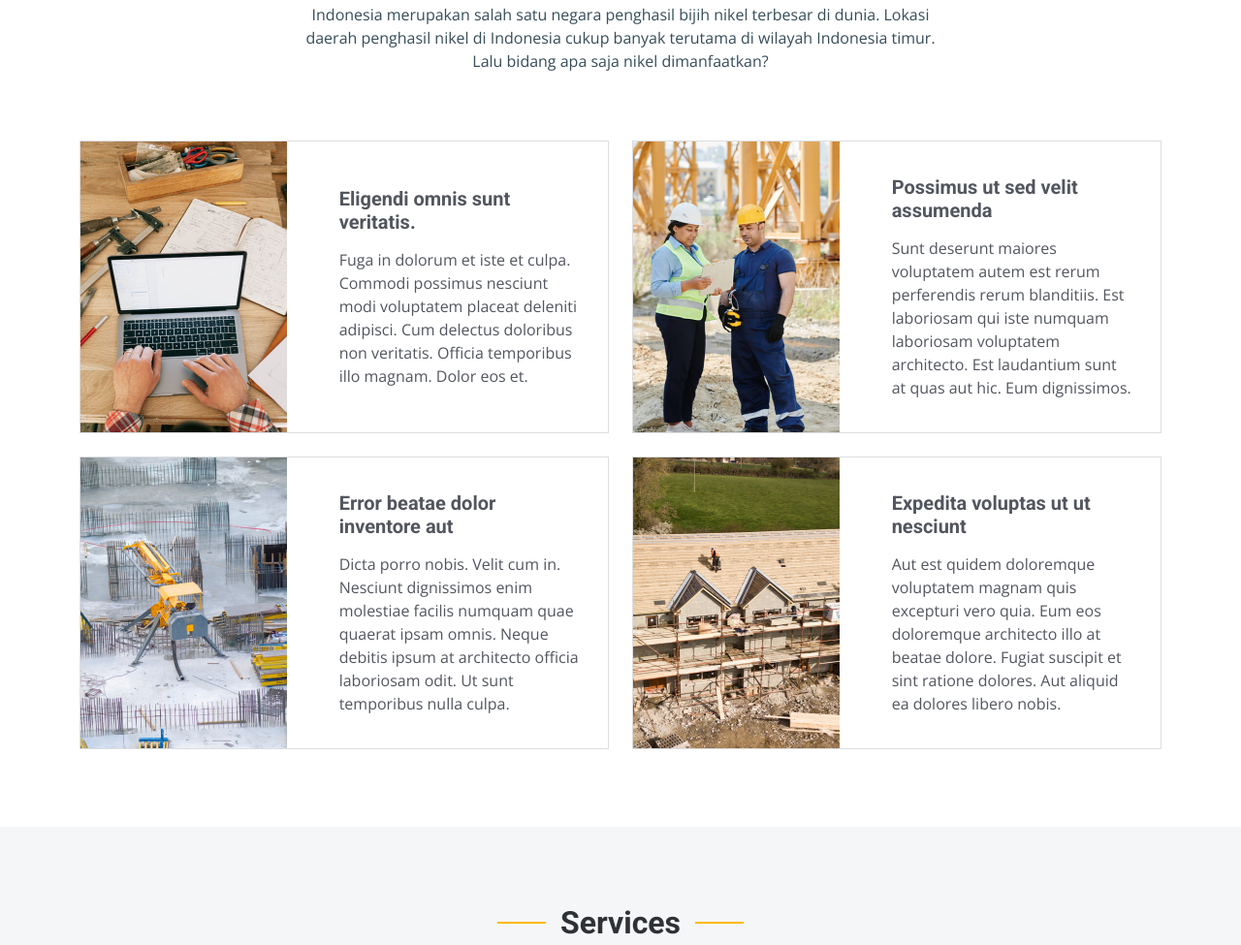
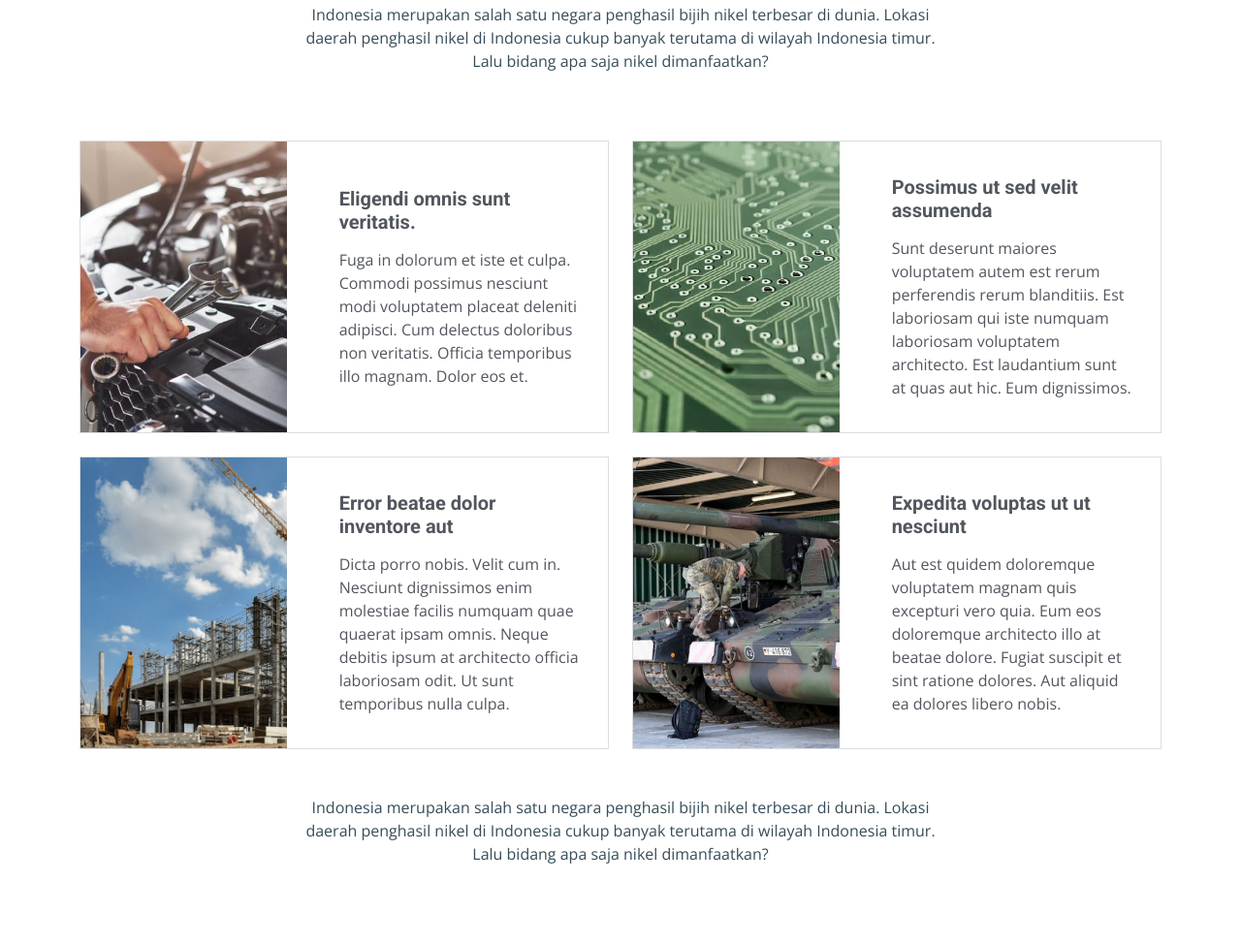
Before and after one commit to ChrishtoherRolad132/company-profile, a website: page public/index.html in a window 1280 px wide. Shown: the part 1652-2627 px from the top of the page at 97% size. Drawn offline with nearby package versions, Linux system fonts and the light colour scheme.

Commit message:
modified:   public/.DS_Store 	modified:   public/assets/.DS_Store 	new file:   public/assets/img/elektronik.jpeg 	new file:   public/assets/img/konstruksi.webp 	new file:   public/assets/img/militer.jpeg 	new file:   public/assets/img/otomotif.jpeg 	modified:   public/index.html

```diff
--- a/public/index.html
+++ b/public/index.html
@@ -179,7 +179,7 @@
             <div class="card-item">
               <div class="row">
                 <div class="col-xl-5">
-                  <div class="card-bg" style="background-image: url(assets/img/constructions-1.jpg);"></div>
+                  <div class="card-bg" style="background-image: url(assets/img/otomotif.jpeg);"></div>
                 </div>
                 <div class="col-xl-7 d-flex align-items-center">
                   <div class="card-body">
@@ -195,7 +195,7 @@
             <div class="card-item">
               <div class="row">
                 <div class="col-xl-5">
-                  <div class="card-bg" style="background-image: url(assets/img/constructions-2.jpg);"></div>
+                  <div class="card-bg" style="background-image: url(assets/img/elektronik.jpeg);"></div>
                 </div>
                 <div class="col-xl-7 d-flex align-items-center">
                   <div class="card-body">
@@ -211,7 +211,7 @@
             <div class="card-item">
               <div class="row">
                 <div class="col-xl-5">
-                  <div class="card-bg" style="background-image: url(assets/img/constructions-3.jpg);"></div>
+                  <div class="card-bg" style="background-image: url(assets/img/konstruksi.webp);"></div>
                 </div>
                 <div class="col-xl-7 d-flex align-items-center">
                   <div class="card-body">
@@ -227,7 +227,7 @@
             <div class="card-item">
               <div class="row">
                 <div class="col-xl-5">
-                  <div class="card-bg" style="background-image: url(assets/img/constructions-4.jpg);"></div>
+                  <div class="card-bg" style="background-image: url(assets/img/militer.jpeg);"></div>
                 </div>
                 <div class="col-xl-7 d-flex align-items-center">
                   <div class="card-body">
@@ -239,6 +239,11 @@
             </div>
           </div><!-- End Card Item -->
 
+        </div>
+
+        <div class="section-header">
+          <br><br>
+          <p>Indonesia merupakan salah satu negara penghasil bijih nikel terbesar di dunia. Lokasi daerah penghasil nikel di Indonesia cukup banyak terutama di wilayah Indonesia timur. Lalu bidang apa saja nikel dimanfaatkan?</p>
         </div>
 
       </div>
```
Also changed, not shown: public/assets/img/elektronik.jpeg (added), public/assets/img/konstruksi.webp (added), public/assets/img/militer.jpeg (added), public/assets/img/otomotif.jpeg (added), 2 other files.
